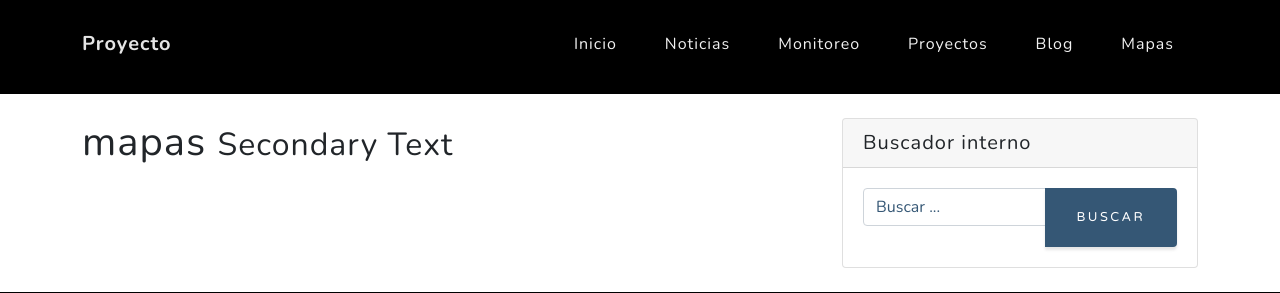
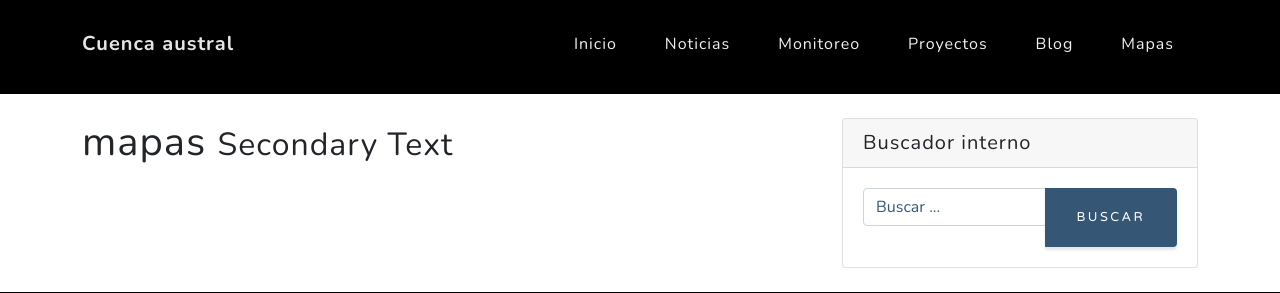
Before and after one commit to SebastianDuranV/proyecto-Geograf-a, a Flask app: page /mapas in a window 1280 px wide. Shown: the top 293 px of the page. Run offline with Flask 2, Linux system fonts and the light colour scheme; data that the repository does not hold is empty; some libraries are stand-ins or nearby versions.

Commit message:
editar mapas

```diff
--- a/templates/index.html
+++ b/templates/index.html
@@ -13,7 +13,7 @@
     <header class="masthead" style="background-image: rgba(0, 0, 0, 0.5)">
         <div class="container d-flex h-100 align-items-center">
             <div class="mx-auto text-center">
-                <h1 class="mx-auto my-0 text-uppercase">PROYECTO GEOGRAFÍA</h1>
+                <h1 class="mx-auto my-0 text-uppercase">CUENCA AUSTRAL</h1>
                 <h2 class="text-white-90 mx-auto mt-2 mb-5">Instituto de ciencias de la tierra</h2>
                 <a class="btn btn-primary js-scroll-trigger" href="#about">Más información</a>
             </div>
--- a/templates/layout.html
+++ b/templates/layout.html
@@ -20,7 +20,7 @@
         <!-- Navigation-->
         <nav class="navbar navbar-expand-lg navbar-light fixed-top" id="mainNav">
             <div class="container">
-                <a class="navbar-brand js-scroll-trigger" href="#page-top">Proyecto</a>
+                <a class="navbar-brand js-scroll-trigger" href="#page-top">Cuenca austral</a>
                 <button class="navbar-toggler navbar-toggler-right" type="button" data-toggle="collapse" data-target="#navbarResponsive" aria-controls="navbarResponsive" aria-expanded="false" aria-label="Toggle navigation">
                     Menu
                     <i class="fas fa-bars"></i>
```
